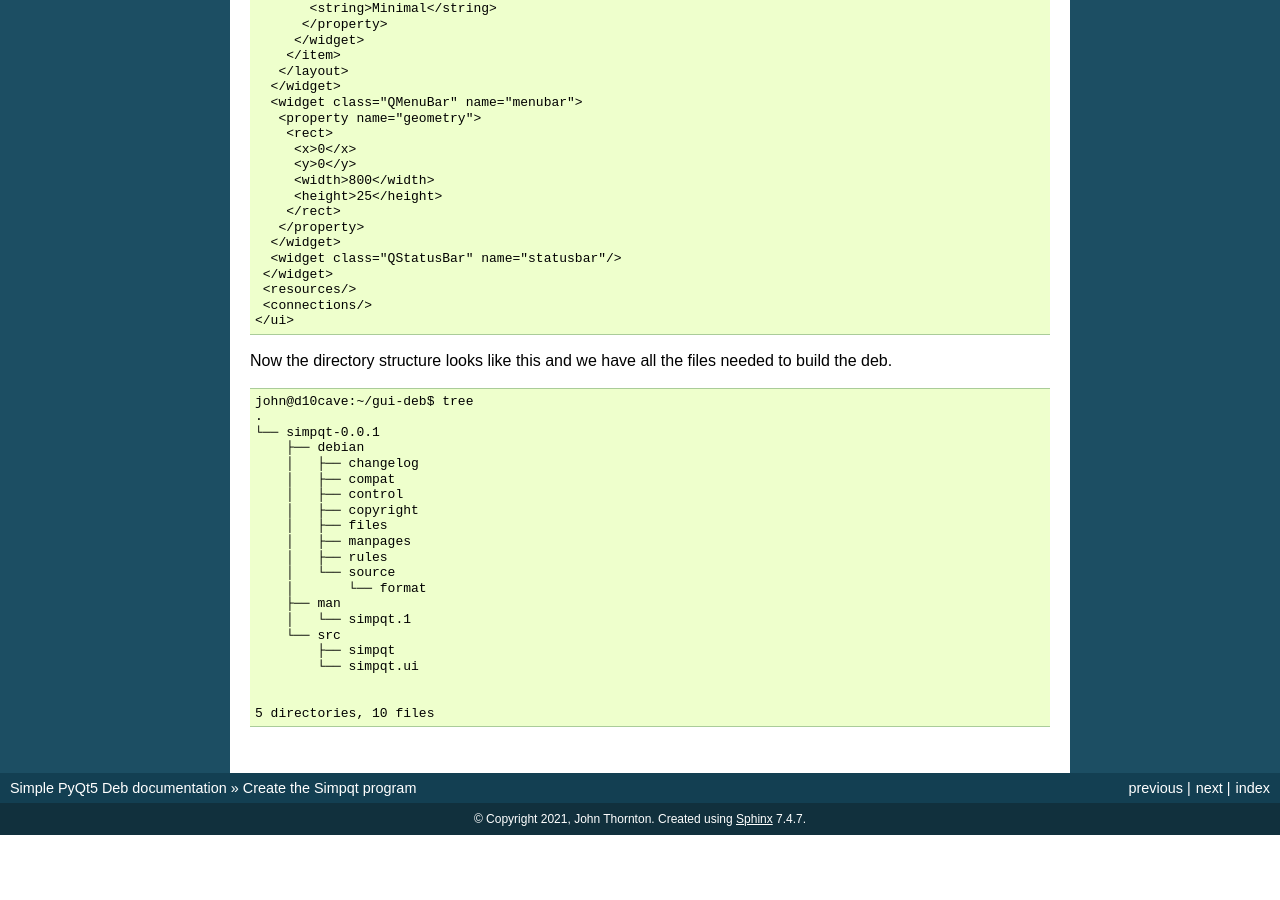
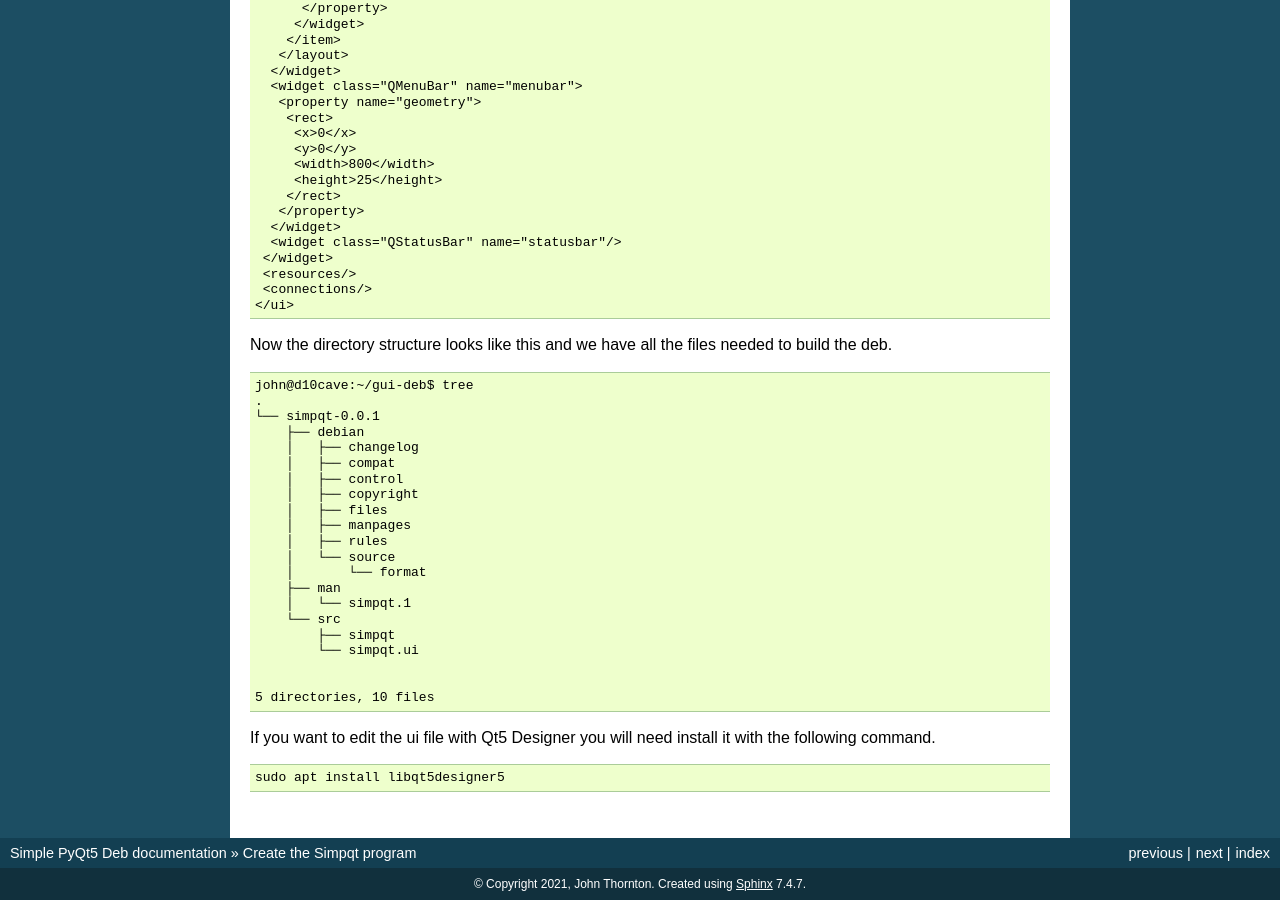
Before and after one commit to jethornton/simple-pyqt5-deb, a Sphinx documentation site: the page built from docs/source/program.rst, in a window 1280 px wide and 900 px high, scrolled down 1183 px. Built offline with Sphinx 7.4.7, drawn with Linux system fonts in a browser that asks for light colours; before the commit the page ends 2018 px from its top, so only the background shows below that; some of the changed text lies outside the part shown.

Commit message:
change ui location

```diff
--- a/docs/source/debian.rst
+++ b/docs/source/debian.rst
@@ -112,7 +112,7 @@
 ::
 
 	src/simpqt usr/bin
-	src/simpqt.ui usr/lib/python3/dist-packages/libsimpqt
+	src/simpqt.ui usr/lib/simpqt
 
 manpages
 --------
--- a/docs/source/program.rst
+++ b/docs/source/program.rst
@@ -119,3 +118,9 @@
 
 
 	5 directories, 10 files
+
+If you want to edit the ui file with Qt5 Designer you will need install
+it with the following command.
+::
+
+	sudo apt install libqt5designer5
```
Also changed, not shown: other parts of docs/source/program.rst (+1 -2 lines).
